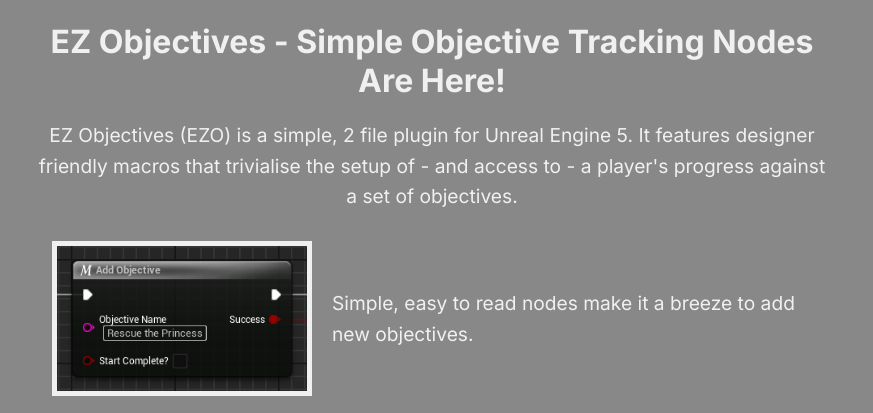
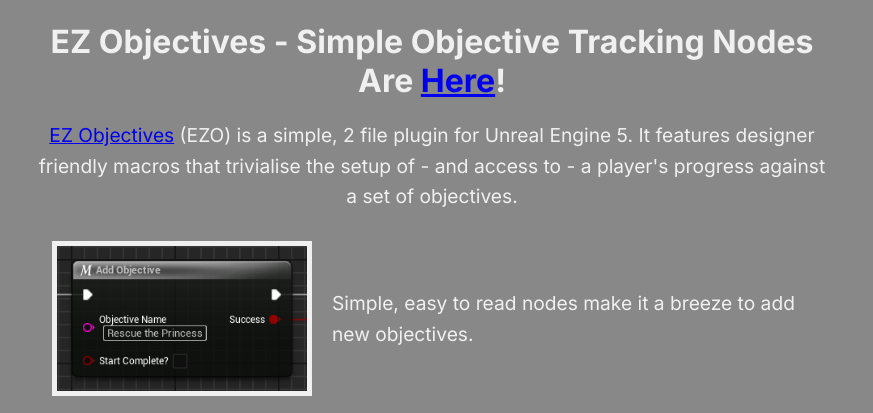
Before and after one commit to TU-Ant/EZObjective, a plain HTML site: page docs/index.htm in a window 1280 px wide. Shown: the part 632-1045 px from the top of the page, without its empty margins (208-1081 px from the left). Drawn offline with Linux system fonts and the light colour scheme.

Commit message:
Typos etc

```diff
--- a/docs/index.htm
+++ b/docs/index.htm
@@ -52,8 +52,8 @@
 <body>
     <div class="container">
         <img src="EZO.png" alt="EZO">
-        <h1>EZ Objectives - Simple Objective Tracking Nodes Are Here!</h1>
-        <p>EZ Objectives (EZO) is a simple, 2 file plugin for Unreal Engine 5. It features designer friendly macros that trivialise the setup of - and access to - a player's progress against a set of objectives.</p>
+        <h1>EZ Objectives - Simple Objective Tracking Nodes Are <a href="https://github.com/TU-Ant/EZObjective.git" target="_blank">Here</a>!</h1>
+        <p><a href="https://github.com/TU-Ant/EZObjective.git" target="_blank">EZ Objectives</a> (EZO) is a simple, 2 file plugin for Unreal Engine 5. It features designer friendly macros that trivialise the setup of - and access to - a player's progress against a set of objectives.</p>
 	<div class="image-text">
             <img src="EZO-AO.png" alt="Add Objectives">
             <p>Simple, easy to read nodes make it a breeze to add new objectives.</p>
```
